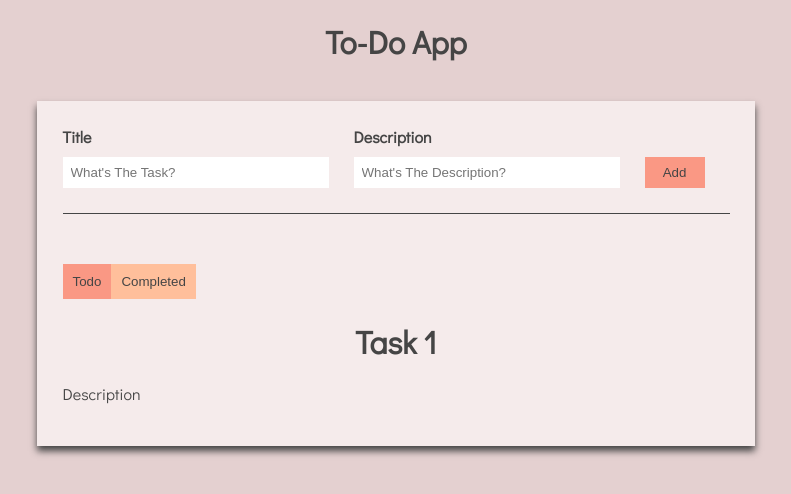
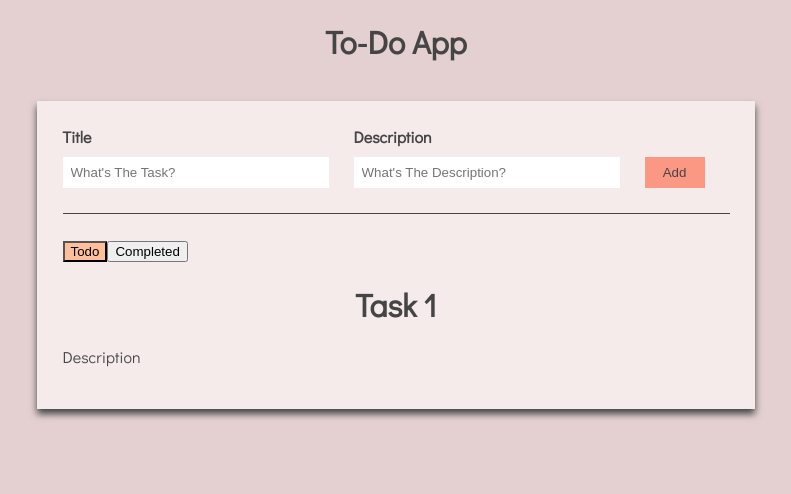
Before and after one commit to iqrarafiq12/ToDo-App, a React (Create React App) app: page / in a window 1280 px wide. Shown: the top 494 px of the page, without its empty margins (244-1035 px from the left). Built offline with nearby package versions, Linux system fonts and the light colour scheme; a web font is replaced by a local one.

Commit message:
ToDo Styling Completed

```diff
--- a/src/App.css
+++ b/src/App.css
@@ -88,3 +88,6 @@ h1 {
   width: fit-content;
   cursor: pointer;
 }
+.active{
+  background-color: #FFBF9B;
+}
--- a/src/App.js
+++ b/src/App.js
@@ -1,8 +1,10 @@
-import { useState } from 'react';
+import React, { useState } from 'react';
 import './App.css';
 
 function App() {
-  const [isCompleteScreen, setIsCompleteScreen] = useState(false);  return (
+  const [isCompleteScreen, setIsCompleteScreen] = useState(false);
+
+  return (
     <div className="App">
       <link rel="preconnect" href="https://fonts.googleapis.com" />
 <link rel="preconnect" href="https://fonts.gstatic.com" crossorigin />
@@ -32,8 +34,8 @@ function App() {
           {/* Showing Buttons */}
 
           <div className='btn-area'>
-            <button className="seconderybtn">Todo</button>
-            <button className="seconderybtn1">Completed</button>
+            <button className={`isCompleteScreen ${isCompleteScreen===false && 'active' } `} onClick={()=> setIsCompleteScreen(false)}>Todo</button>
+            <button className={`isCompleteScreen ${isCompleteScreen===true && 'active' } `} onClick={()=> setIsCompleteScreen(true)}>Completed</button>
           </div>
 
           {/* List Area */}
```
